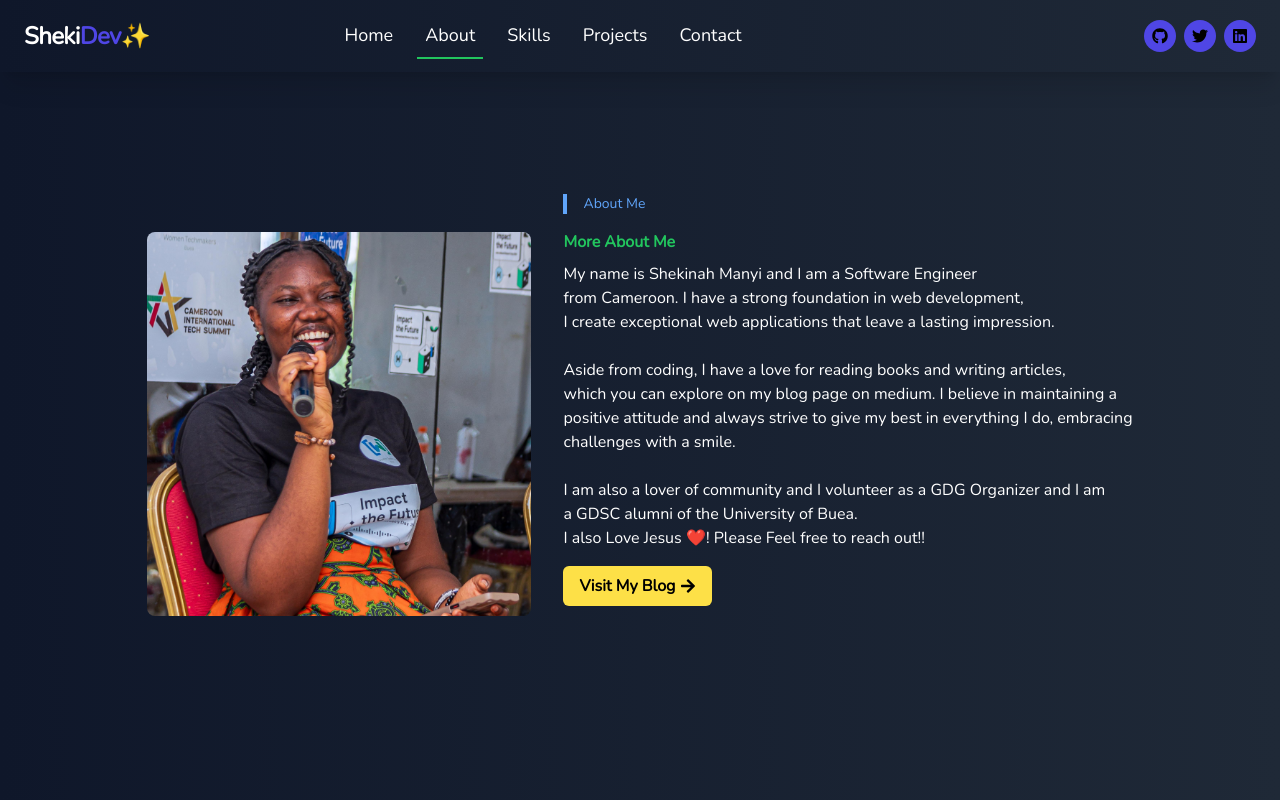
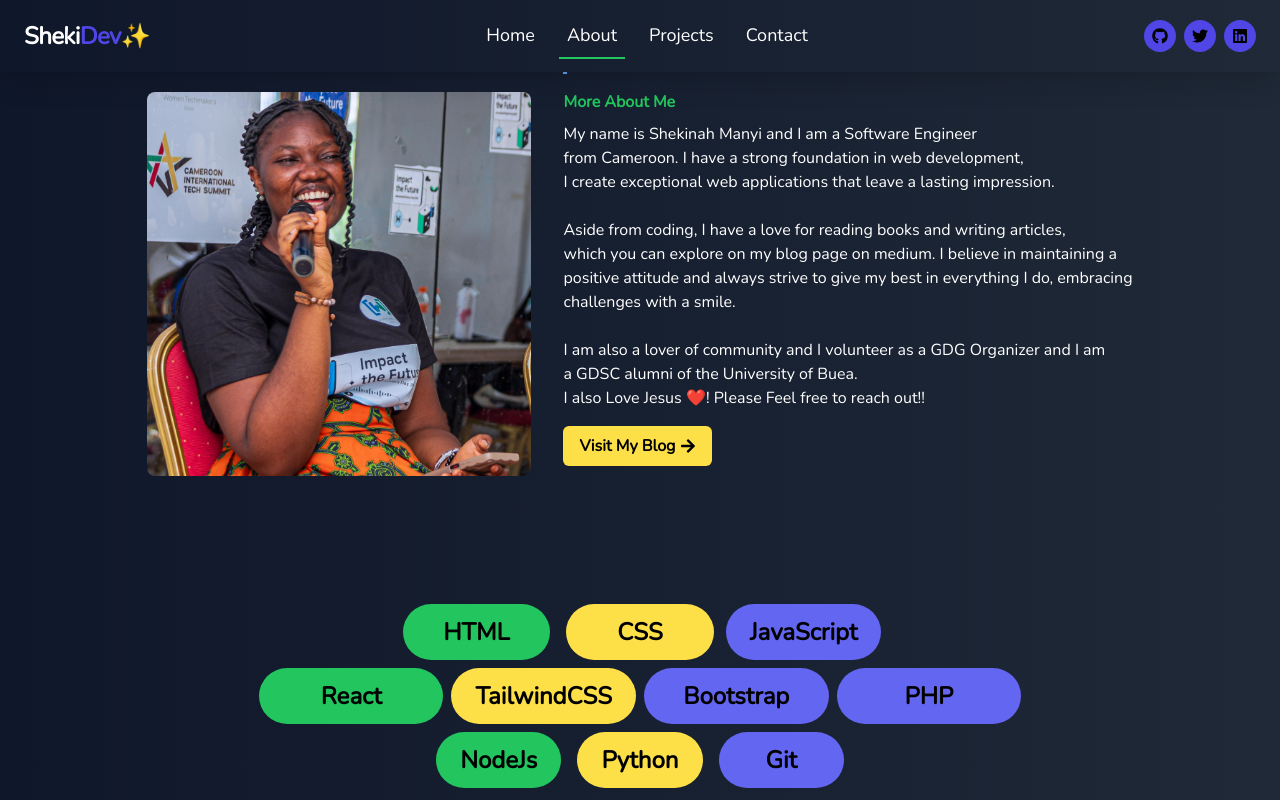
Before and after one commit to shekinahmanyi/portfolio-website2, a React (Create React App) app in the folder portfolio-site/: page /about in a window 1280 px wide. Shown: the top 800 px of the page. Built offline with nearby package versions, Linux system fonts and the light colour scheme.

Commit message:
remove the skill page

```diff
--- a/portfolio-site/src/components/Navbar.jsx
+++ b/portfolio-site/src/components/Navbar.jsx
@@ -9,7 +9,7 @@ const Navbar = () => {
   const links = [
     { to: "/", label: "Home" },
     { to: "/about", label: "About" },
-    { to: "/skills", label: "Skills" },
+    // { to: "/skills", label: "Skills" },
     { to: "/projects", label: "Projects" },
     { to: "/contact", label: "Contact" },
   ];
@@ -29,7 +29,7 @@ const Navbar = () => {
           </span>
         </div>
 
-        <div className="hidden md:flex space-x-4 mr-52 font-bold">
+        <div className="hidden md:flex space-x-4 font-bold">
           {links.map(({ to, label }) => (
             <Link
               key={to}
--- a/portfolio-site/src/pages/About.jsx
+++ b/portfolio-site/src/pages/About.jsx
@@ -1,12 +1,14 @@
 import React from "react";
 import { FaArrowRight } from "react-icons/fa";
 import speaker from "../images/speaker.jpg";
+
+
 
 function About() {
   const blogUrl = "https://medium.com/@shekinahmanyi";
 
   return (
-    <div className="bg-gradient-to-r from-slate-900 to-gray-800 min-h-screen flex items-center justify-center">
+    <div className="bg-gradient-to-r from-slate-900 to-gray-800 min-h-screen flex flex-col items-center justify-center">
       <div className="font-nunito p-8 flex flex-col md:flex-row items-center">
         <div className="mb-8 mt-12 md:mr-8 md:mb-0">
           <img
@@ -19,7 +21,9 @@ function About() {
           <div className="border-l-4 border-blue-400 pl-4 mb-4">
             <h1 className="text-sm text-blue-400">About Me</h1>
           </div>
-          <h1 className="text-base font-bold text-green-500 mb-2 ">More About Me</h1>
+          <h1 className="text-base font-bold text-green-500 mb-2 ">
+            More About Me
+          </h1>
           <p className="text-white text-base">
             My name is Shekinah Manyi and I am a Software Engineer
             <br />
@@ -52,6 +56,47 @@ function About() {
           </a>
         </div>
       </div>
+      {/**Technologies */}
+      <div className="grid grid-cols-3 gap-2 md:grid-cols-3 mt-12 md:mt-24 font-nunito text-center cursor-pointer">
+        <p className="bg-green-500 text-xl md:text-2xl font-bold text-black rounded-full px-4 md:px-6 py-3 md:py-3 inline-block mx-1">
+          HTML
+        </p>
+        <p className="bg-yellow-300 text-xl md:text-2xl font-bold text-black rounded-full px-4 md:px-6 py-3 md:py-3 inline-block mx-1">
+          CSS
+        </p>
+        <p className="bg-indigo-500 text-xl md:text-2xl font-bold text-black rounded-full px-4 md:px-6 py-3 md:py-3 inline-block ">
+          JavaScript
+        </p>
+      </div>
+
+      {/**Technologies 2 */}
+      <div className="grid grid-cols-2 gap-2 md:grid-cols-4 mt-2 font-nunito text-center cursor-pointer">
+        <p className="bg-green-500 text-xl md:text-2xl font-bold text-black rounded-full px-4 md:px-6 py-3 md:py-3 inline-block">
+          React
+        </p>
+        <p className="bg-yellow-300 text-xl md:text-2xl font-bold text-black rounded-full px-4 md:px-6 py-3 md:py-3 inline-block">
+          TailwindCSS
+        </p>
+        <p className="bg-indigo-500 text-xl md:text-2xl font-bold text-black rounded-full px-4 md:px-6 py-3 md:py-3 inline-block">
+          Bootstrap
+        </p>
+        <p className="bg-indigo-500 text-xl md:text-2xl font-bold text-black rounded-full px-4 md:px-6 py-3 md:py-3 inline-block">
+          PHP
+        </p>
+      </div>
+
+      {/**Technologies 3 */}
+      <div className="grid grid-cols-3 gap-2 md:grid-cols-3 text-center mt-2 font-nunito cursor-pointer">
+        <p className="bg-green-500 text-xl md:text-2xl font-bold text-black rounded-full px-4 md:px-6 py-3 md:py-3 inline-block mx-1">
+          NodeJs
+        </p>
+        <p className="bg-yellow-300 text-xl md:text-2xl font-bold text-black rounded-full px-4 md:px-6 py-3 md:py-3 inline-block mx-1">
+          Python
+        </p>
+        <p className="bg-indigo-500 text-xl md:text-2xl font-bold text-black rounded-full px-4 md:px-6 py-3 md:py-3 inline-block mx-1">
+          Git
+        </p>
+      </div>
     </div>
   );
 }
--- a/portfolio-site/src/pages/Home.jsx
+++ b/portfolio-site/src/pages/Home.jsx
@@ -3,7 +3,7 @@ import sheki from "../images/sheki.jpg";
 import { FaDownload, FaArrowDown } from "react-icons/fa";
 import Particles, { initParticlesEngine } from "@tsparticles/react";
 import { loadSlim } from "@tsparticles/slim";
-import { Link } from "react-router-dom"; // Assuming you are using react-router for navigation
+import { Link } from "react-router-dom";
 
 function Home() {
   const resumeUrl =
@@ -55,7 +55,6 @@ function Home() {
         color: {
           value: "",
         },
-
         move: {
           direction: "bottom",
           enable: true,
@@ -99,7 +98,6 @@ function Home() {
           className="absolute inset-0"
         />
       )}
-
       {/* Card Content */}
       <div className="relative z-10 rounded-lg max-w-md w-full sm:w-auto p-2 md:p-8 shadow-lg text-white mt-32 lg:mt-24">
         <div className="w-48 h-48 mx-auto mb-4 transform hover:scale-105 transition duration-300">
@@ -131,8 +129,7 @@ function Home() {
           </a>
         </div>
       </div>
-
-      {/* Additional Section */}
+      ={/* Additional Section */}
       <div className="relative z-10 text-center mt-12 md:mt-16">
         <p className="text-gray-300 text-xl md:text-2xl font-mono font-bold p-4">
           Are you
@@ -153,7 +150,6 @@ function Home() {
         {/* Container for Arrow and Button */}
         <div className="flex flex-col items-center justify-center mt-8">
           <FaArrowDown className="text-indigo-400 text-6xl animate-bounce cursor-pointer mb-4" />
-
           <Link to="/about">
             <button className="transition cursor-pointer ease-in-out delay-150 hover:-translate-y-1 hover:scale-110 bg-indigo-500 text-white text-lg font-bold px-6 py-3 rounded-md shadow-lg font-nunito">
               Learn More About Me
@@ -161,9 +157,6 @@ function Home() {
           </Link>
         </div>
       </div>
-
-
-
     </main>
   );
 }
```
Also changed, not shown: portfolio-site/src/index.css (line endings or trailing spaces). Lines whose indentation alone changed are shown as unchanged.
